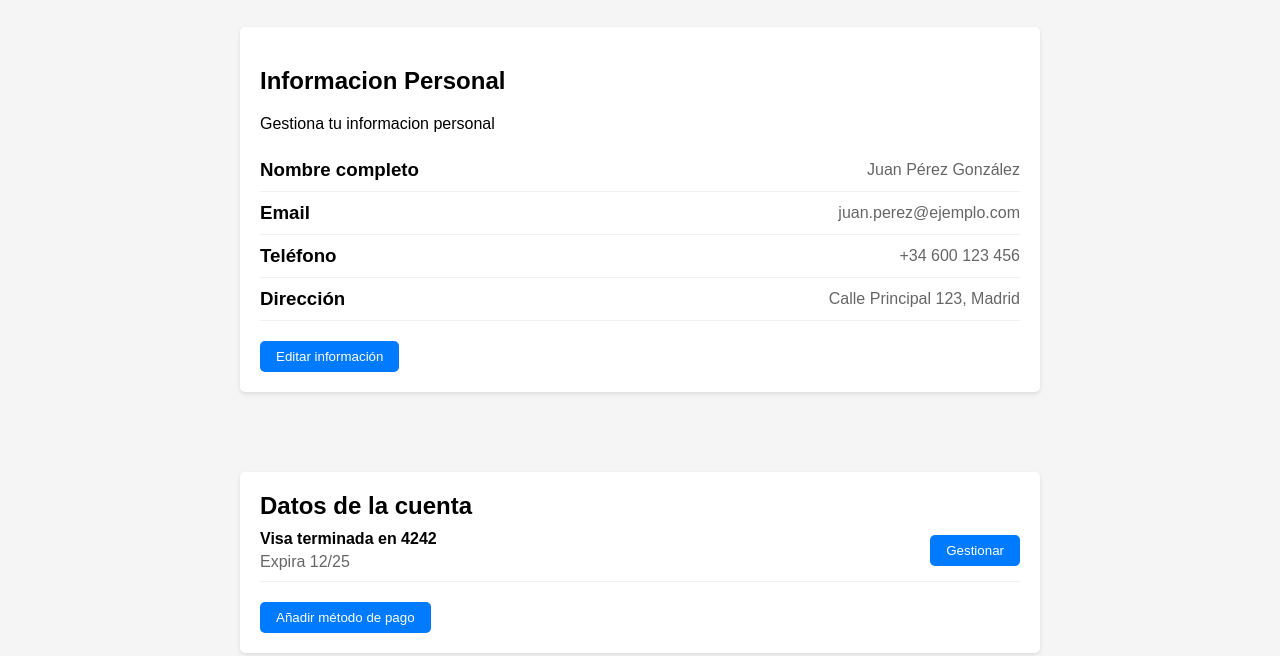
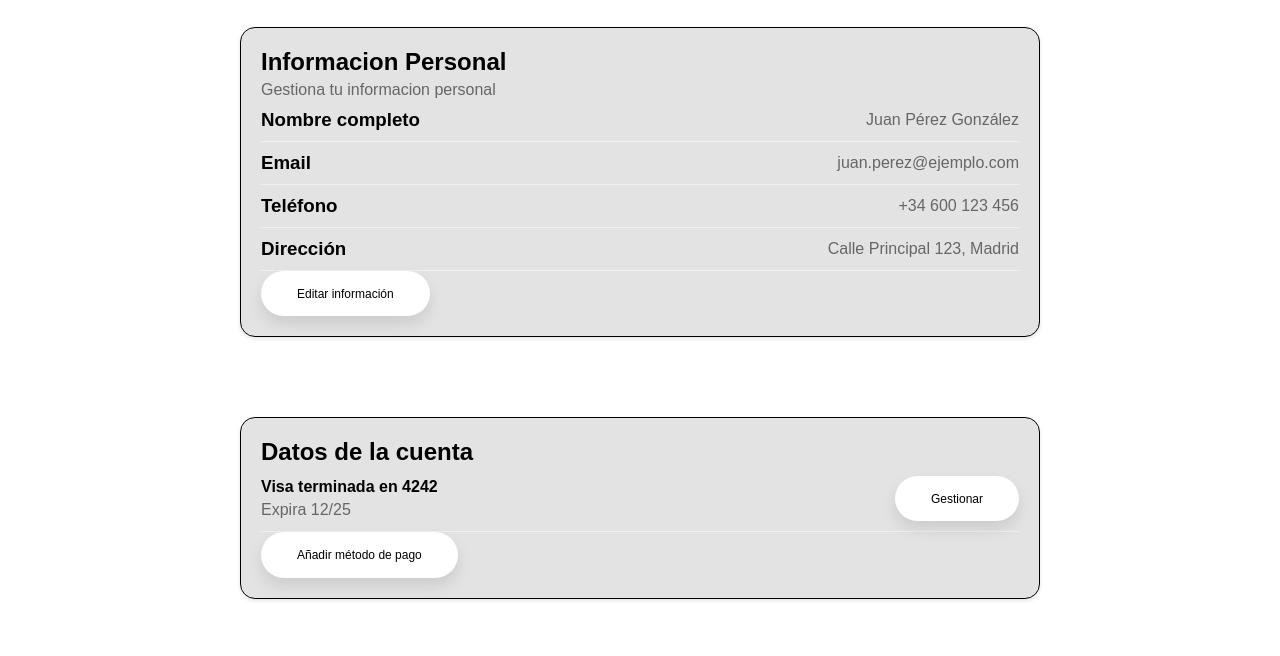
Before and after one commit to yaelPilarL/ContrataPro, a plain HTML site: page pages/usuarioperfil.html in a window 1280 px wide. Shown: the part 184-840 px from the top of the page. Drawn offline with Linux system fonts and the light colour scheme.

Commit message:
actualizacion

```diff
--- a/pages/usuarioperfil.html
+++ b/pages/usuarioperfil.html
@@ -65,8 +65,8 @@
         </div>
     </div>
     <div class="personal-info-section">
-        <h2>Informacion Personal</h2>
-        <p>Gestiona tu informacion personal</p>
+        <h2 class="section-title">Informacion Personal</h2>
+        <p  class="section-description">Gestiona tu informacion personal</p>
         <div class="personal-info-item">
             <h3 class="info-label">Nombre completo</h3>
             <p class="info-value">Juan Pérez González</p>
@@ -83,7 +83,7 @@
             <h3 class="info-label">Dirección</h3>
             <p class="info-value">Calle Principal 123, Madrid</p>
         </div>
-        <button class="add-payment-method"">Editar información</button>
+        <button class="binfo1">Editar información</button>
     </div>
       </div>
 
@@ -96,9 +96,9 @@
               <h3 class="account-title">Visa terminada en 4242</h3>
               <p class="account-expiration">Expira 12/25</p>
             </div>
-            <button class="manage-button">Gestionar</button>
+            <button class="binfo1">Gestionar</button>
           </div>
-          <button class="add-payment-method">Añadir método de pago</button>
+          <button class="binfo1" >Añadir método de pago</button>
         </div>
       </div>
       <!-- Sección de tarjetas guardadas  -->
@@ -122,8 +122,8 @@
             </div>
             <a href="#" class="view-details">Ver detalles</a>
           </div>
+          <button class="binfo1">Añadir nueva tarjeta</button>
         </div>
-        <button class="add-card-button">Añadir nueva tarjeta</button>
       </div>
 </main>
 </body>
--- a/styles/usuarioperfil.css
+++ b/styles/usuarioperfil.css
@@ -3,15 +3,18 @@ body {
   font-family: Arial, sans-serif;
   margin: 0;
   padding: 0;
+
 }
-
+main{
+  background-color: white;
+}
 .menu{
 
   display: flex;
   justify-content: space-between;
   align-items: center;
   padding: 5px;
-  background-color: rgba(255, 255, 255, 0.644);
+  background-color: white;
 }
 /* Logo y animación */
 .logo-container {
@@ -183,8 +186,8 @@ body {
 
 .container {
   max-width: 800px;
-  margin: 0 auto;
   padding: 40px 20px;
+
 }
 
 /* Estilos para la sección de perfil */
@@ -192,6 +195,7 @@ body {
   display: flex;
   align-items: center;
   margin-bottom: 30px;
+
 }
 
 .profile-image-container {
@@ -209,6 +213,7 @@ body {
   margin: 0;
   font-size: 20px;
   font-weight: bold;
+
 }
 
 .profile-info .membership-type {
@@ -223,6 +228,7 @@ body {
   padding: 8px 16px;
   border-radius: 5px;
   cursor: pointer;
+
 }
 
 /* Estilos para la sección de información personal */
@@ -231,6 +237,9 @@ body {
   border-radius: 5px;
   box-shadow: 0 2px 4px rgba(0, 0, 0, 0.1);
   padding: 20px;
+  background-color: #6666662f;
+  border-radius: 15px;
+  border: 1px solid black;
 }
 
 .personal-info-item {
@@ -325,6 +334,10 @@ body {
   border-radius: 5px;
   box-shadow: 0 2px 4px rgba(0, 0, 0, 0.1);
   padding: 20px;
+  background-color: #6666662f;
+  border-radius: 15px;
+  border: 1px solid black;
+
 }
 
 .card {
@@ -364,3 +377,36 @@ body {
   border-radius: 5px;
   cursor: pointer;
 }
+/*botones*/
+.binfo1 {
+  padding: 1.3em 3em;
+  font-size: 12px;
+  font-weight: 500;
+  color: #000;
+  background-color: #fff;
+  border: none;
+  border-radius: 45px;
+  box-shadow: 0px 8px 15px rgba(0, 0, 0, 0.1);
+  transition: all 0.3s ease 0s;
+  cursor: pointer;
+  text-decoration: none;
+  display: inline-block;
+  outline: none;
+  text-align: center;
+}
+
+.binfo1:hover {
+  background-color: #154162;
+  box-shadow: 0px 15px 20px rgba(4, 97, 219, 0.521);
+  color: #fff;
+  transform: translateY(-7px);
+}
+
+.binfo1:active {
+  transform: translateY(-1px);
+}
+.account-data-section{
+  background-color: #6666662f;
+  border-radius: 15px;
+  border: 1px solid black;
+}
```
